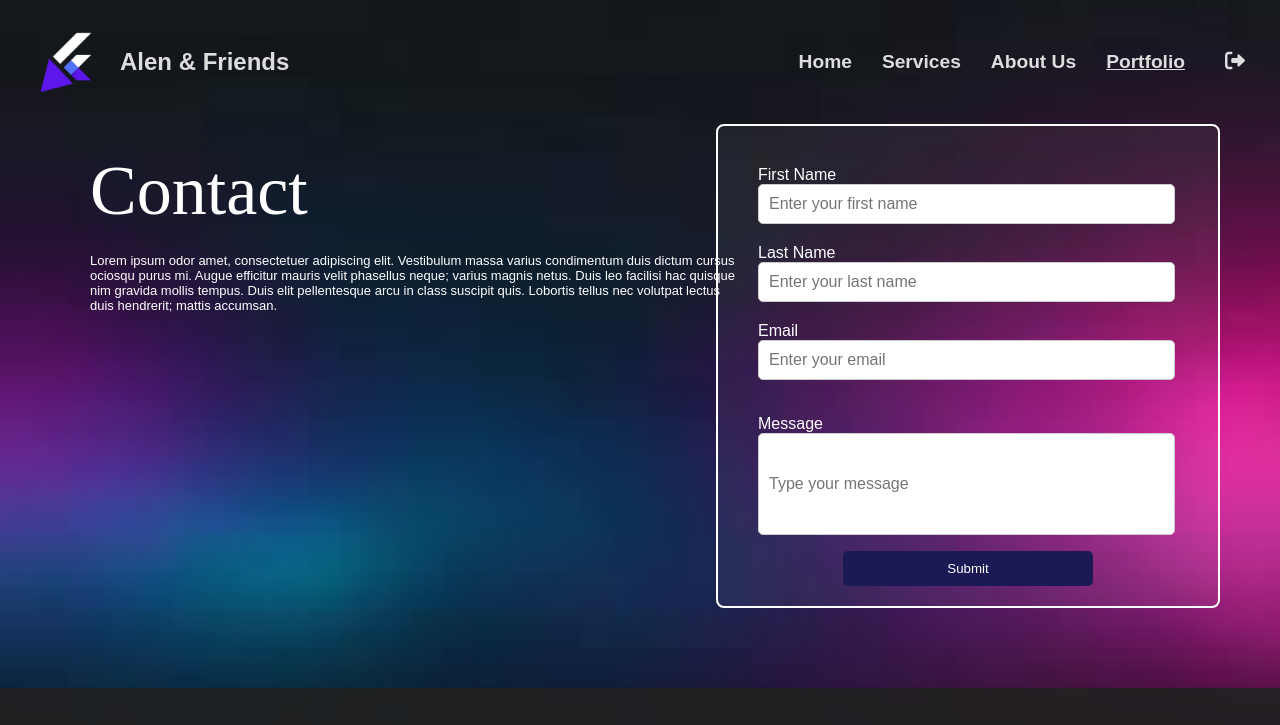
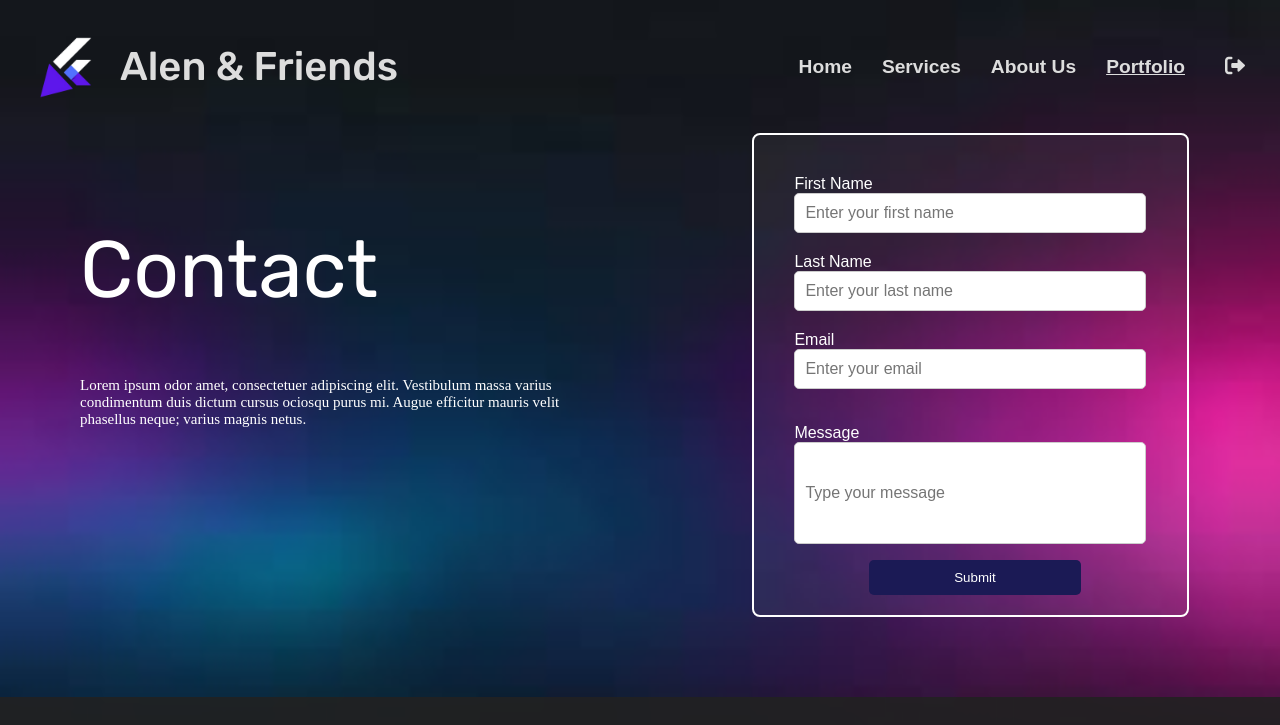
Before and after one commit to Euroboss213/abm-port, a plain HTML site: page pages/contact-alen.html in a window 1280 px wide. Shown: the top 725 px of the page. Drawn offline with Linux system fonts and the light colour scheme.

Commit message:
created resposive for contact page

```diff
--- a/pages/contact-alen.html
+++ b/pages/contact-alen.html
@@ -7,6 +7,7 @@
     <link rel = "stylesheet" href="../styles/contact-alen.css">
     <link rel="stylesheet" href="../styles/footer.css">
     <link rel="stylesheet" href="https://cdnjs.cloudflare.com/ajax/libs/font-awesome/6.0.0-beta3/css/all.min.css">
+    <link rel="stylesheet" href="https://fonts.googleapis.com/css2?family=Rubik:wght@300;400;500;700;900&display=swap">
 </head>
 <body>
     <nav class="navbar">
@@ -15,10 +16,10 @@
         </div>
         <h1 class="nav-h1">Alen & Friends</h1>
         <ul class="nav-links">
-            <li><a href="/index.html">Home</a></li>
-            <li><a href="/pages/servicepage.html">Services</a></li>
-            <li><a href="/pages/about-us.html">About Us</a></li>
-            <li><a href="/pages/alenport.html" style="text-decoration: underline;" style="text-underline-offset: 4px;">Portfolio</a></li>
+            <li><a href="./home.html">Home</a></li>
+            <li><a href="./servicepage.html">Services</a></li>
+            <li><a href="./about-us.html">About Us</a></li>
+            <li><a href="./alenport.html" style="text-decoration: underline;" style="text-underline-offset: 4px;">Portfolio</a></li>
             <li>
                 <div class="logout">
                     <a href="#logout">
@@ -29,10 +30,19 @@
         </ul>
     </nav>
 
-    <div class="text">
+    <body>
+        <div class="container">
+            <div class="left">
                 <div class="text-big">
-            <p>Contact </p>
+                    Contact
                 </div>
+                <div class="text-small">
+                    <p>Lorem ipsum odor amet, consectetuer adipiscing elit. Vestibulum massa varius condimentum duis dictum cursus
+                        ociosqu purus mi. Augue efficitur mauris velit phasellus neque; varius magnis netus.</p>
+                </div>
+            </div>
+
+            <div class="right">
                 <div class="container-pic">
                     <form action="homecase.html" method="post">
                         <div class="form-container">
@@ -58,20 +68,7 @@
                                 <button type="submit">Submit</div>
                         </div>
 
-
                         </div>
-
-
-            </form>
-        </div>
-    </div>
-
-    </div>
-    <div class="text">
-        <div class="text-small">
-            <p>Lorem ipsum odor amet, consectetuer adipiscing elit. Vestibulum massa varius condimentum duis dictum cursus <br>
-                ociosqu purus mi. Augue efficitur mauris velit phasellus neque; varius magnis netus. Duis leo facilisi hac quisque <br>
-                nim gravida mollis tempus. Duis elit pellentesque arcu in class suscipit quis. Lobortis tellus nec volutpat lectus <br>duis hendrerit; mattis accumsan.</p>
                 </div>
             </div>
 
--- a/styles/contact-alen.css
+++ b/styles/contact-alen.css
@@ -1,4 +1,4 @@
-body::before{
+body::before {
     content: "";
     background-image: url(../assets/bg.jpg);
     background-size: 100% 100%;
@@ -13,7 +13,186 @@ body::before{
   }
 
   .navbar {
+    display: flex;
+    align-items: center;
+    padding: 10px 20px;
+  }
+
+  .nav-h1 {
+    color: #ddd;
+    margin-right: auto;
+    font-size: 40px;
+    font-family: 'Rubik', sans-serif;
+    font-weight: 500;
+  }
+
+  .nav-links {
+    list-style: none;
+    display: flex;
+    margin: 0;
+    padding: 0;
+    order: 1;
     font-family: Arial, Helvetica, sans-serif;
+  }
+
+  .nav-links li {
+    margin: 0 15px;
+  }
+
+  .nav-links a {
+    font-size: larger;
+    text-decoration: none;
+    color: #ddd;
+    font-weight: bold;
+    font-family: sans-serif;
+  }
+
+  .nav-links a:hover {
+    color: #7a79eb;
+  }
+
+  .logo img {
+    height: 100px;
+    width: 100px;
+  }
+
+  .logout {
+    margin-left: 10px; /* Optional: spacing from the links */
+  }
+
+  .logout-icon {
+    font-size: 20px; /* Adjust size as needed */
+    color: #ddd; /* Adjust color as needed */
+  }
+
+  .logout-icon:hover {
+    color: #7a79eb; /* Change color on hover */
+  }
+
+.container{
+    display: flex;
+    justify-content: space-between;
+    align-items: center;
+}
+
+.text-big{
+    margin-top: -100px;
+    font-size: 80px;
+    color: white;
+    font-family: 'Rubik', sans-serif;
+
+}
+.text-small{
+    margin-top: 60px;
+    font-size: 15px;
+    color: white;
+}
+.left{
+    margin-left: 80px;
+    width: 60%;
+}
+
+.right{
+    display: flex;
+    justify-content: center;
+    width: 70%;
+}
+
+
+.container-pic {
+    position: relative;
+    overflow: visible;
+    margin-top: 0;
+    width: 70%;
+    height: 480px;
+    border-radius: 20px;
+    background-color: rgba(255, 255, 255, 0.05);
+    border: 2px solid #ffffff;
+    border-radius: 8px;
+    display: flex;
+    justify-content: center;
+}
+
+.form-container {
+    margin-top: 40px;
+    justify-content: center;
+    width: 100%;
+    color: rgb(255, 255, 255);
+    font-family: Arial, Helvetica, sans-serif;
+}
+
+.form-container1 {
+    margin-top: 30px;
+    width: 100%;
+    color: rgb(255, 255, 255);
+    font-family: Arial, Helvetica, sans-serif;
+}
+
+.login button {
+    width: 60%;
+    padding: 10px;
+    margin-left: 75px;
+    margin-top: 16px;
+    background-color: #1B1A55;
+    color: #fff;
+    border: none;
+    border-radius: 5px;
+    cursor: pointer;
+    font-family: Arial, Helvetica, sans-serif;
+}
+
+.login button:hover {
+    background-color: #bebebe;
+}
+
+
+.last{
+    margin-top: 20px;
+}
+
+.email{
+    margin-top: 20px;
+}
+
+.message{
+    margin-top: 35px;
+}
+
+.input-with-image {
+    padding: 10px 40px 10px 10px;
+    border: 1px solid #ccc;
+    border-radius: 5px;
+    font-size: 16px;
+    width: 300px;
+}
+.input-with-image1 {
+    padding: 10px 40px 10px 10px;
+    background-repeat: no-repeat;
+    border: 1px solid #ccc;
+    border-radius: 5px;
+    font-size: 16px;
+    width: 300px;
+    height: 80px;
+
+}
+.first {
+}
+
+.last{
+    margin-top: 20px;
+}
+
+.email{
+    margin-top: 20px;
+}
+
+.message{
+    margin-top: 35px;
+}
+
+@media only screen and (max-width:600px){
+
+    .navbar {
         display: flex;
         align-items: center;
         padding: 10px 20px;
@@ -21,16 +200,19 @@ body::before{
     .nav-h1 {
         color: #ddd;
         margin-right: auto;
+        font-size: 40px;
     }
+
     .nav-links {
         list-style: none;
         display: flex;
         margin: 0;
         padding: 0;
         order: 1;
+        font-family: Arial, Helvetica, sans-serif;
     }
     .nav-links li {
-    margin: 0 15px;
+        margin: 0 6px;
     }
     .nav-links a {
         font-size: larger;
@@ -58,49 +240,62 @@ body::before{
         color: #7a79eb; /* Change color on hover */
     }
 
-.text{
+
+  .container{
     display: flex;
+    flex-direction: column;
     justify-content: space-between;
     align-items: center;
 }
+
 .text-big{
-    margin-left: 90px;
-    margin-top: -350px;
+    margin-top: 20px;
+    font-size: 80px;
     color: white;
-}
-.text-big p{
-    font-size: 70px;
+    font-family: 'Rubik', sans-serif;
+    display: flex;
+    justify-content: center;
+
 }
 .text-small{
-    margin-top: -650px;
-    margin-left: 90px;
-    size: 20;
+    margin-top: 15px;
+    margin-bottom: 30px;
+    font-size: 15px;
     color: white;
+    display: flex;
+    justify-content: center;
 }
-.text-small p{
-    font-size: 13px;
-    font-family: Arial, Helvetica, sans-serif;
+.left{
+    margin-left: 80px;
+    width: 80%;
 }
+
+.right{
+    display: flex;
+    justify-content: center;
+    width: 70%;
+}
+
 
 .container-pic {
     position: relative;
     overflow: visible;
     margin-top: 0;
-    margin-right: 60px;
-    width: 500px;
+    width: 100%;
     height: 480px;
     border-radius: 20px;
     background-color: rgba(255, 255, 255, 0.05);
-    border: 2px solid #ffffff; /* White border around the container */
+    border: 2px solid #ffffff;
     border-radius: 8px;
-
-
+    display: flex;
+    justify-content: center;
 }
 
 .form-container {
     margin-top: 40px;
+    justify-content: center;
     width: 100%;
-    color: white;
+    color: rgb(255, 255, 255);
     font-family: Arial, Helvetica, sans-serif;
 }
 
@@ -112,9 +307,9 @@ body::before{
 }
 
 .login button {
-    width: 50%;
+    width: 60%;
     padding: 10px;
-    margin-left: 125px;
+    margin-left: 75px;
     margin-top: 16px;
     background-color: #1B1A55;
     color: #fff;
@@ -128,12 +323,25 @@ body::before{
     background-color: #bebebe;
 }
 
+
+.last{
+    margin-top: 20px;
+}
+
+.email{
+    margin-top: 20px;
+}
+
+.message{
+    margin-top: 35px;
+}
+
 .input-with-image {
     padding: 10px 40px 10px 10px;
     border: 1px solid #ccc;
     border-radius: 5px;
     font-size: 16px;
-    width: 365px;
+    width: 300px;
 }
 .input-with-image1 {
     padding: 10px 40px 10px 10px;
@@ -141,25 +349,23 @@ body::before{
     border: 1px solid #ccc;
     border-radius: 5px;
     font-size: 16px;
-    width: 365px;
+    width: 300px;
     height: 80px;
+
 }
-
 .first {
-    margin-left: 40px;
 }
 
 .last{
-    margin-left : 40px;
     margin-top: 20px;
 }
 
 .email{
-    margin-left : 40px;
     margin-top: 20px;
 }
 
 .message{
-    margin-left : 40px;
     margin-top: 35px;
 }
+
+}
--- a/styles/contact-mariane.css
+++ b/styles/contact-mariane.css
@@ -1,4 +1,4 @@
-body::before{
+body::before {
     content: "";
     background-image: url(../assets/bg.jpg);
     background-size: 100% 100%;
@@ -13,31 +13,40 @@ body::before{
   }
 
   .navbar {
-    font-family: Arial, Helvetica, sans-serif;
     display: flex;
     align-items: center;
     padding: 10px 20px;
   }
+
   .nav-h1 {
     color: #ddd;
     margin-right: auto;
+    font-size: 40px;
+    font-family: 'Rubik', sans-serif;
+    font-weight: 500;
   }
+
   .nav-links {
     list-style: none;
     display: flex;
     margin: 0;
     padding: 0;
     order: 1;
+    font-family: Arial, Helvetica, sans-serif;
   }
+
   .nav-links li {
     margin: 0 15px;
   }
+
   .nav-links a {
     font-size: larger;
     text-decoration: none;
     color: #ddd;
     font-weight: bold;
+    font-family: sans-serif;
   }
+
   .nav-links a:hover {
     color: #7a79eb;
   }
@@ -50,10 +59,12 @@ body::before{
   .logout {
     margin-left: 10px; /* Optional: spacing from the links */
   }
+
   .logout-icon {
     font-size: 20px; /* Adjust size as needed */
     color: #ddd; /* Adjust color as needed */
   }
+
   .logout-icon:hover {
     color: #7a79eb; /* Change color on hover */
   }
--- a/styles/contact-ronald.css
+++ b/styles/contact-ronald.css
@@ -1,4 +1,4 @@
-body::before{
+body::before {
     content: "";
     background-image: url(../assets/bg.jpg);
     background-size: 100% 100%;
@@ -13,31 +13,40 @@ body::before{
   }
 
   .navbar {
-    font-family: Arial, Helvetica, sans-serif;
     display: flex;
     align-items: center;
     padding: 10px 20px;
   }
+
   .nav-h1 {
     color: #ddd;
     margin-right: auto;
+    font-size: 40px;
+    font-family: 'Rubik', sans-serif;
+    font-weight: 500;
   }
+
   .nav-links {
     list-style: none;
     display: flex;
     margin: 0;
     padding: 0;
     order: 1;
+    font-family: Arial, Helvetica, sans-serif;
   }
+
   .nav-links li {
     margin: 0 15px;
   }
+
   .nav-links a {
     font-size: larger;
     text-decoration: none;
     color: #ddd;
     font-weight: bold;
+    font-family: sans-serif;
   }
+
   .nav-links a:hover {
     color: #7a79eb;
   }
@@ -50,10 +59,12 @@ body::before{
   .logout {
     margin-left: 10px; /* Optional: spacing from the links */
   }
+
   .logout-icon {
     font-size: 20px; /* Adjust size as needed */
     color: #ddd; /* Adjust color as needed */
   }
+
   .logout-icon:hover {
     color: #7a79eb; /* Change color on hover */
   }
```
Also changed, not shown: pages/contact-mariane.html (+5 -4 lines), pages/contact-ronald.html (+5 -4 lines). Lines whose indentation alone changed are shown as unchanged.
